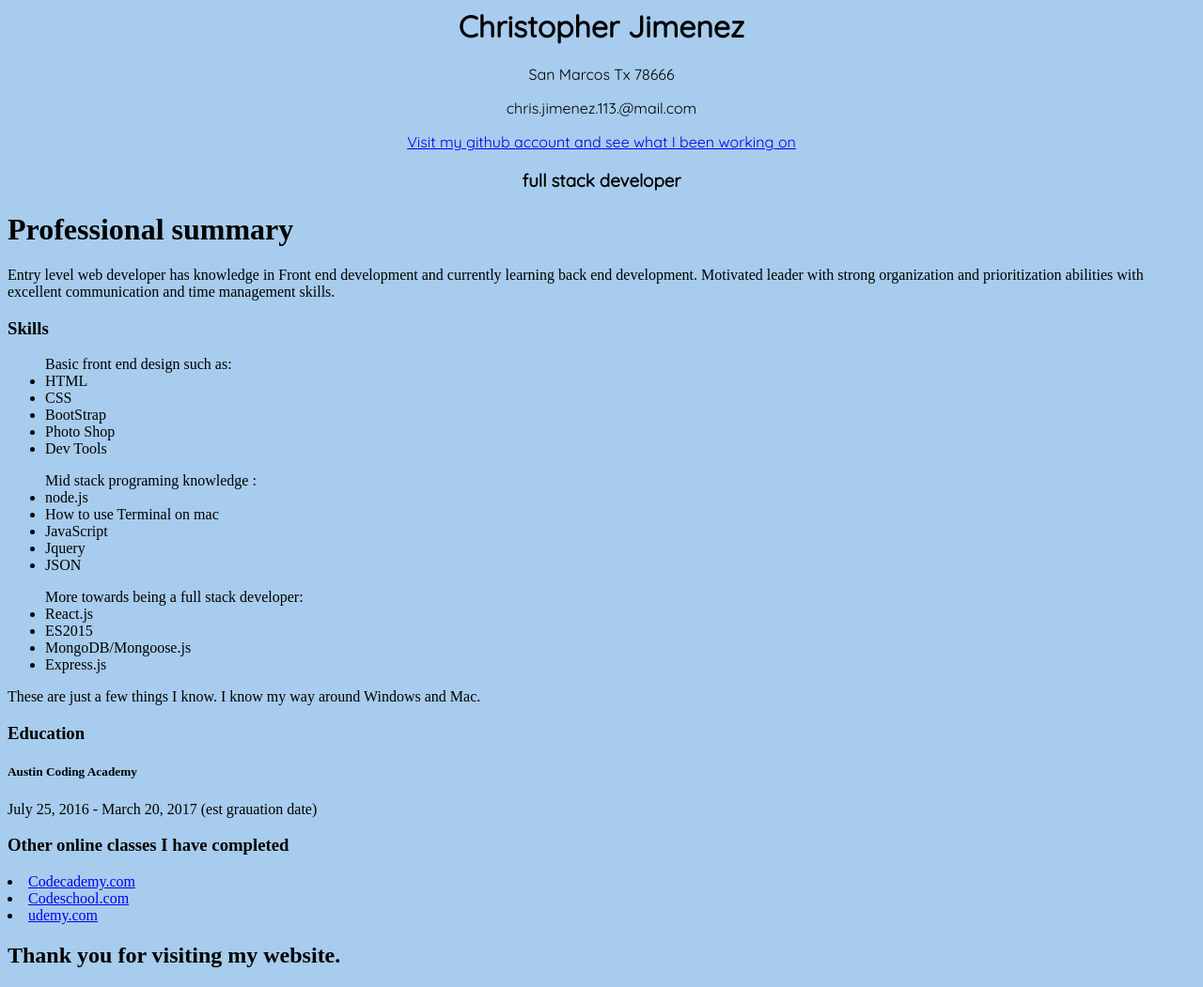
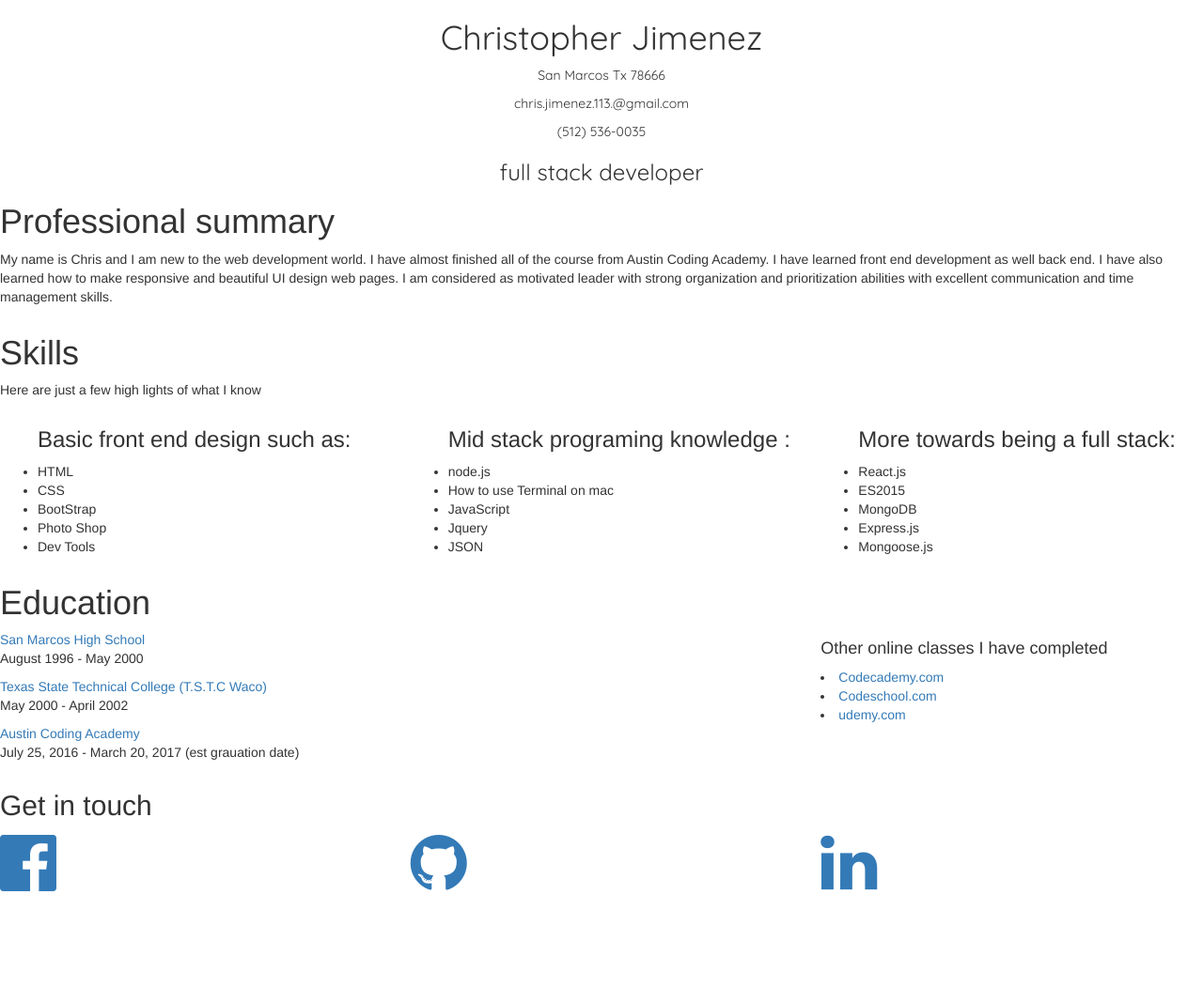
Before and after one commit to cjimenez113/1st-website-test, a plain HTML site: page index.html in a window 1280 px wide. Shown: the whole page at 94% size. After the commit the page ends 954 px from the top, so only its background shows below. Drawn offline with nearby package versions, Linux system fonts and the light colour scheme.

Commit message:
Update index.html

```diff
--- a/index.html
+++ b/index.html
@@ -2,8 +2,14 @@
 <html>
 
 <head>
+    <meta charset="utf-8">
+    <meta http-equiv="X-UA-Compatible" content="IE=edge">
+    <meta name="viewport" content="width=device-width, initial-scale=1">
     <link rel="stylesheet" href="stylesheet.css" />
+    <link rel="stylesheet" href="https://cdnjs.cloudflare.com/ajax/libs/animate.css/3.5.2/animate.min.css">
+    <link rel="stylesheet" href="https://maxcdn.bootstrapcdn.com/bootstrap/3.3.7/css/bootstrap.min.css" integrity="sha384-BVYiiSIFeK1dGmJRAkycuHAHRg32OmUcww7on3RYdg4Va+PmSTsz/K68vbdEjh4u" crossorigin="anonymous">
     <link href="https://fonts.googleapis.com/css?family=Quicksand" rel="stylesheet">
+    <link rel="stylesheet" href="https://maxcdn.bootstrapcdn.com/font-awesome/4.5.0/css/font-awesome.min.css">
     <title>Chris Jimenez</title>
 </head>
 
@@ -11,51 +17,96 @@
     <div class="header">
         <h1>Christopher Jimenez</h1>
         <p>San Marcos Tx 78666</p>
-        <p>chris.jimenez.113.@mail.com</p>
-        <p><a href="https://github.com/cjimenez113">Visit my github account and see what I been working on</a></p>
+        <p>chris.jimenez.113.@gmail.com</p>
+        <p>(512) 536-0035</p>
         <h3>full stack developer</h3>
     </div>
     <div class="summary">
         <h1>Professional summary</h1>
-        <p>Entry level web developer has knowledge in Front end development and currently learning back end development. Motivated leader with strong organization and prioritization abilities with excellent communication and time management skills.</p>
+        <img src="" alt="">
+        <p>My name is Chris and I am new to the web development world. I have almost finished all of the course from Austin Coding Academy. I have learned front end development as well back end. I have also learned how to make responsive and beautiful UI design web pages. I am considered as motivated leader with strong organization and prioritization abilities with excellent communication and time management skills. </p>
     </div>
-    <div class="skills">
 
-        <h3>Skills</h3>
-        <ul>Basic front end design such as:
+    <div class="row">
+        <div class="col-xs-12 col-lg-12 skills">
+            <h1>Skills</h1>
+            <p>Here are just a few high lights of what I know  </p>
+        </div>
+        <div class="col-xs-12 col-lg-4 intro">
+            <ul>
+                <h3>Basic front end design such as:</h3>
                 <li>HTML</li>
                 <li>CSS</li>
                 <li>BootStrap</li>
                 <li>Photo Shop</li>
                 <li>Dev Tools</li>
             </ul>
-        <ul> Mid stack programing knowledge :
+        </div>
+        <div class="col-xs-12 col-lg-4 inter">
+            <ul>
+                <h3> Mid stack programing knowledge :</h3>
                 <li>node.js</li>
                 <li>How to use Terminal on mac</li>
                 <li>JavaScript</li>
                 <li>Jquery</li>
                 <li>JSON</li>
             </ul>
-        <ul> More towards being a full stack developer:
+        </div>
+        <div class="col-xs-12 col-lg-4 advance">
+            <ul>
+                <h3>More towards being a full stack:</h3>
                 <li>React.js</li>
                 <li>ES2015</li>
-          <li>MongoDB/Mongoose.js</li>
+                <li>MongoDB</li>
                 <li>Express.js</li>
+                <li>Mongoose.js</li>
             </ul>
-          <p>These are just a few things I know. I know my way around Windows and Mac.</p>
         </div>
-    <div class= "Education">
-      <h3>Education</h3>
-      <h5>Austin Coding Academy</h5>
+
+    </div>
+    </div>
+    <div class="education">
+        <h1>Education</h1>
+      </div>
+      <div class= "row school">
+        <div class= "col-xs-12 col-lg-8 ">
+        <a href="http://www.smcisd.net/sanmarcoshs.cfm">San Marcos High School</a>
+        <p>August 1996 - May 2000 </p>
+        <a href="http://www.tstc.edu/campuses/waco">Texas State Technical College (T.S.T.C Waco)</a>
+        <p>May  2000 - April 2002</p>
+        <a href="https://austincodingacademy.com/">Austin Coding Academy</a>
         <p>July 25, 2016 - March 20, 2017 (est grauation date)</p>
-    <h3>Other online classes I have completed </h3>
+        </div>
+        <div class= "col-xs-12 col-lg-4">
+        <h4>Other online classes I have completed </h4>
         <li><a href="https://www.codecademy.com">Codecademy.com</a></li>
         <li><a href="https://www.codeschool.com">Codeschool.com</a></li>
         <li><a href="https://www.udemy.com">udemy.com</a></li>
 </div>
-    <div class="footer">
-      <h2>Thank you for visiting my website. </h2>
     </div>
+
+      <div class="row">
+        <div class="col-xs-12 col-lg-12 footer">
+      <h2>Get in touch</h2>
+
+    </div>
+  </div>
+      <div class="row icons">
+                          <div class="col-xs-12 col-lg-4">
+                              <a href="https://www.facebook.com/chris.jimenez.140"><i class="fa fa-facebook-official fa-5x" aria-hidden="true"></i></a>
+                          </div>
+                          <div class="col-xs-12 col-lg-4">
+                              <a href="https://github.com/cjimenez113"><i class="fa fa-github fa-5x" aria-hidden="true"></i></a>
+                          </div>
+                          <div class="col-xs-12 col-lg-4">
+                              <a href="https://www.linkedin.com/in/christopher-jimenez-477386132"><i class="fa fa-linkedin fa-5x" aria-hidden="true"></i></a>
+                          </div>
+                      </div>
+
+
+    <script src="https://maxcdn.bootstrapcdn.com/bootstrap/3.3.6/js/bootstrap.min.js"></script>
+    <script src="https://maxcdn.bootstrapcdn.com/bootstrap/3.3.7/js/bootstrap.min.js" integrity="sha384-Tc5IQib027qvyjSMfHjOMaLkfuWVxZxUPnCJA7l2mCWNIpG9mGCD8wGNIcPD7Txa" crossorigin="anonymous"></script>
+    <script src="js/script.js" type="text/javascript"></script>
 </body>
 
 </html>
```
Lines whose indentation alone changed are shown as unchanged.
